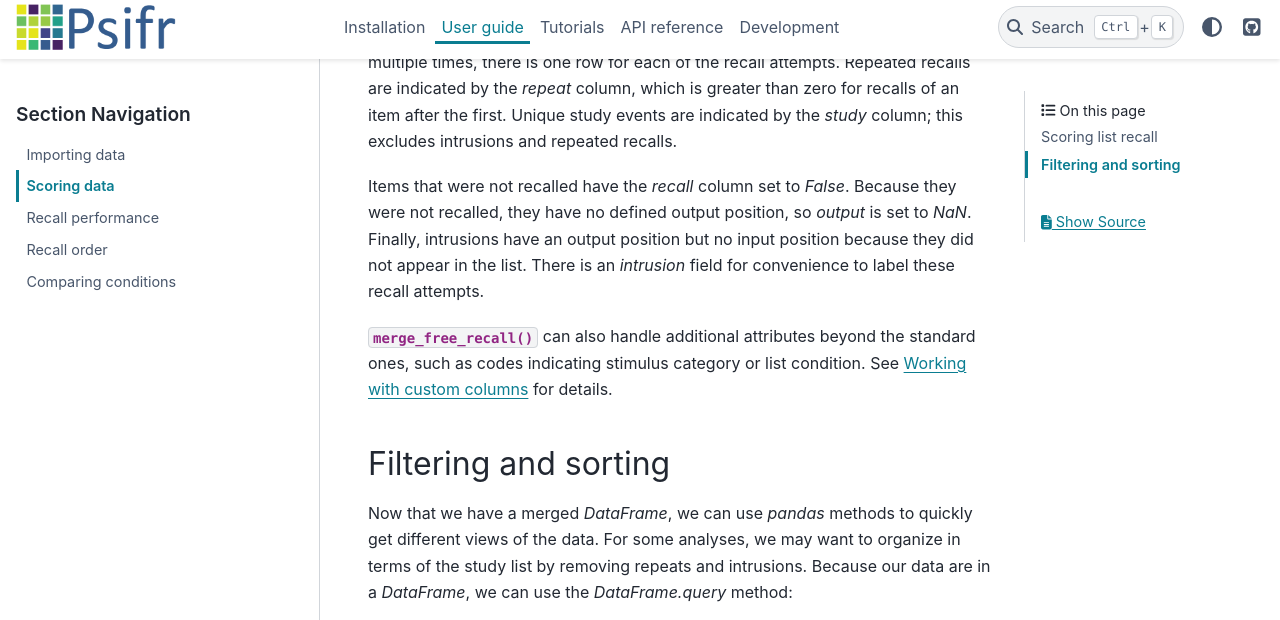
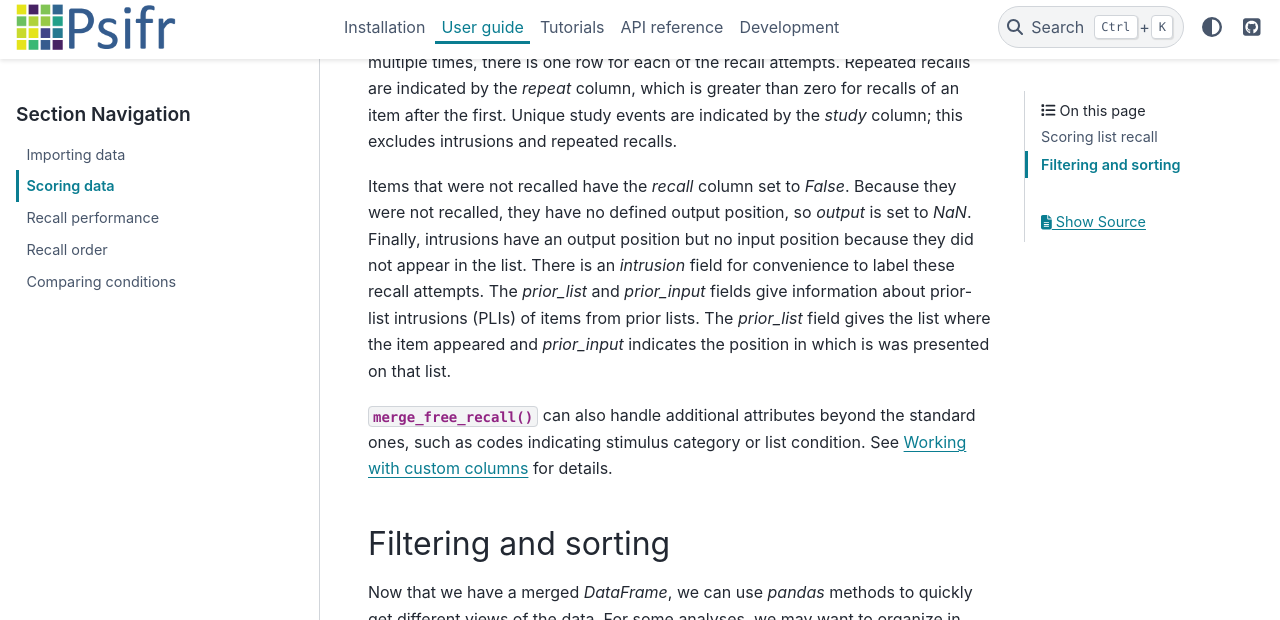
Before and after one commit to mortonne/psifr, a Sphinx documentation site: the page built from docs/guide/score.rst, in a window 1280 px wide and 900 px high, scrolled down 701 px, cut to the strip 5-625 px from the top of the window. Built offline with Sphinx 7.4.7 and the PyData theme 0.15.4, drawn with Linux system fonts in a browser that asks for light colours.

Commit message:
docs: explanation of new pli handling

```diff
--- a/docs/guide/score.rst
+++ b/docs/guide/score.rst
@@ -57,7 +57,10 @@ Items that were not recalled have the `recall` column set to `False`. Because
 they were not recalled, they have no defined output position, so `output` is
 set to `NaN`. Finally, intrusions have an output position but no input position
 because they did not appear in the list. There is an `intrusion` field for
-convenience to label these recall attempts.
+convenience to label these recall attempts. The `prior_list` and `prior_input`
+fields give information about prior-list intrusions (PLIs) of items from prior
+lists. The `prior_list` field gives the list where the item appeared and
+`prior_input` indicates the position in which is was presented on that list.
 
 :py:func:`~psifr.fr.merge_free_recall` can also handle additional attributes beyond
 the standard ones, such as codes indicating stimulus category or list condition.
```
Also changed, not shown: other parts of docs/guide/score.rst (+1 -1 lines).
